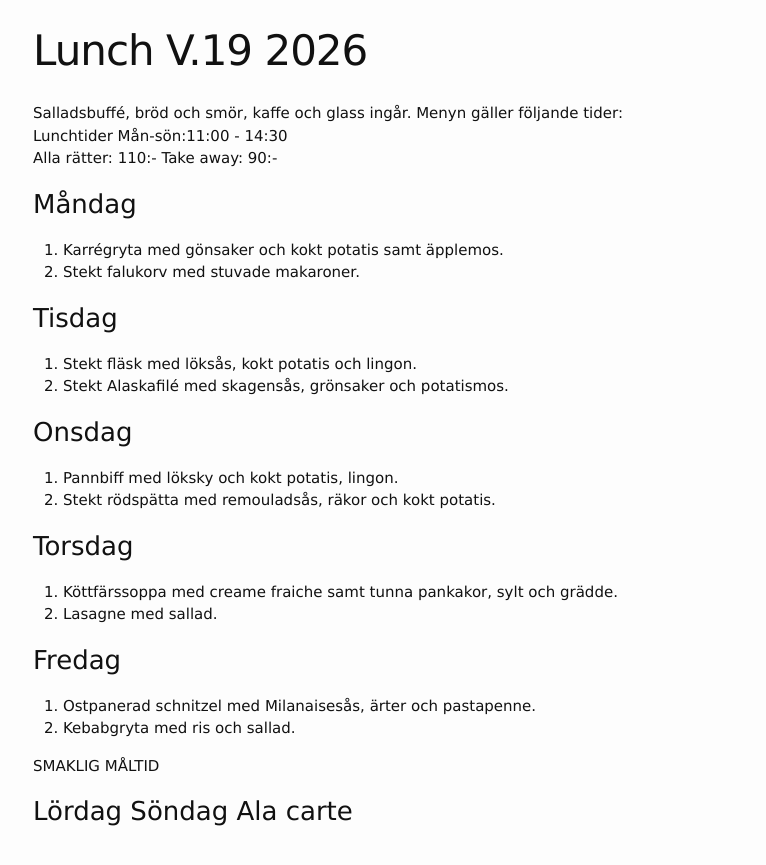
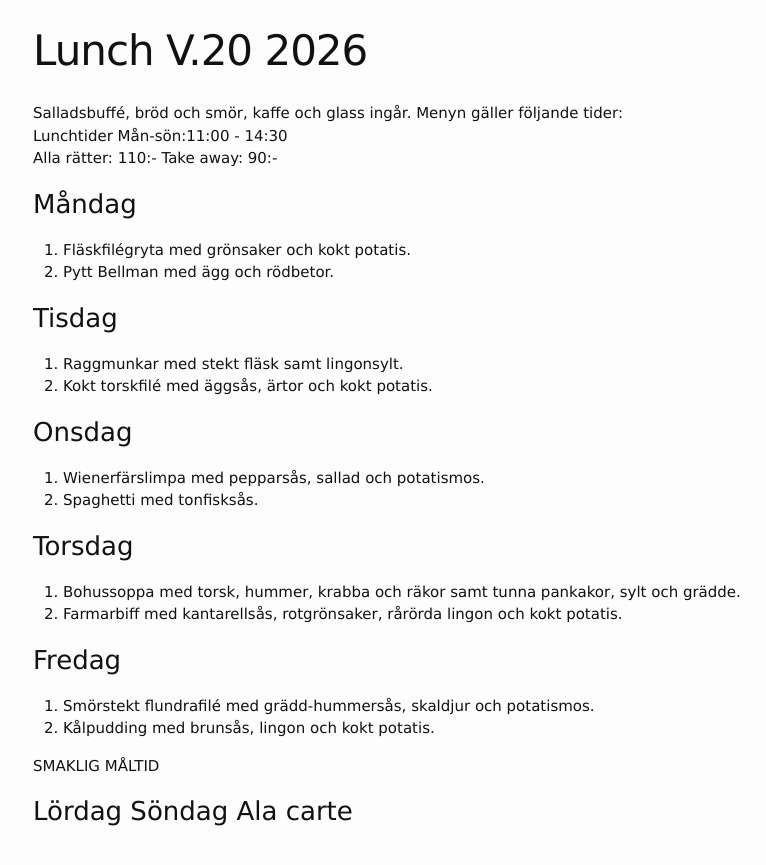
Before and after one commit to FarInn62/farinn62.github.io, a Jekyll site: the page built from lunch.md, in a window 1280 px wide. Shown: the top 865 px of the page, without its empty margins (237-1003 px from the left). Built offline with Jekyll 4.4.1, drawn with Linux system fonts in a browser that asks for light colours.

Commit message:
Update lunch.md

```diff
--- a/lunch.md
+++ b/lunch.md
@@ -1,6 +1,6 @@
 ---
 layout: foodmenu
-title: Lunch V.19 2026
+title: Lunch V.20 2026
 permalink: /lunch/
 published: true
 ---
@@ -11,28 +11,28 @@ Alla rätter: 110:- Take away: 90:-
 
 ### Måndag
 
-1. Karrégryta med gönsaker och kokt potatis samt äpplemos.
-2. Stekt falukorv med stuvade makaroner.
+1. Fläskfilégryta med grönsaker och kokt potatis.
+2. Pytt Bellman med ägg och rödbetor.
 
 ### Tisdag
 
-1. Stekt fläsk med löksås, kokt potatis och lingon.
-2. Stekt Alaskafilé med skagensås, grönsaker och potatismos.
+1. Raggmunkar med stekt fläsk samt lingonsylt.
+2. Kokt torskfilé med äggsås, ärtor och kokt potatis.
 
 ### Onsdag
 
-1. Pannbiff med löksky och kokt potatis, lingon.
-2. Stekt rödspätta med remouladsås, räkor och kokt potatis.
+1. Wienerfärslimpa med pepparsås, sallad och potatismos.
+2. Spaghetti med tonfisksås.
 
 ### Torsdag
 
-1.  Köttfärssoppa med creame fraiche samt tunna pankakor, sylt och grädde.
-2.  Lasagne med sallad.
+1.  Bohussoppa med torsk, hummer, krabba och räkor samt tunna pankakor, sylt och grädde.
+2.  Farmarbiff med kantarellsås, rotgrönsaker, rårörda lingon och kokt potatis.
 
 ### Fredag
 
-1. Ostpanerad schnitzel med Milanaisesås, ärter och pastapenne.
-2. Kebabgryta med ris och sallad.
+1. Smörstekt flundrafilé med grädd-hummersås, skaldjur och potatismos.
+2. Kålpudding med brunsås, lingon och kokt potatis.
 
 SMAKLIG MÅLTID
 
```
